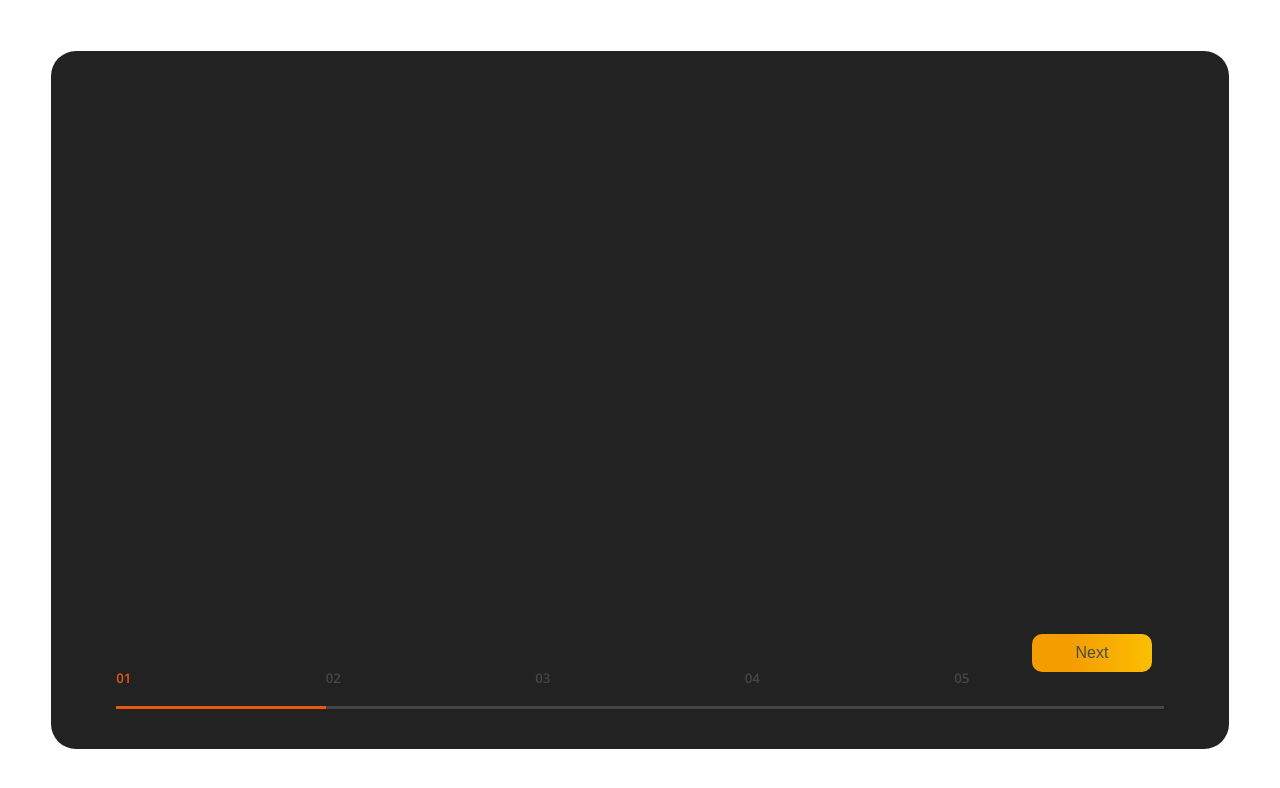
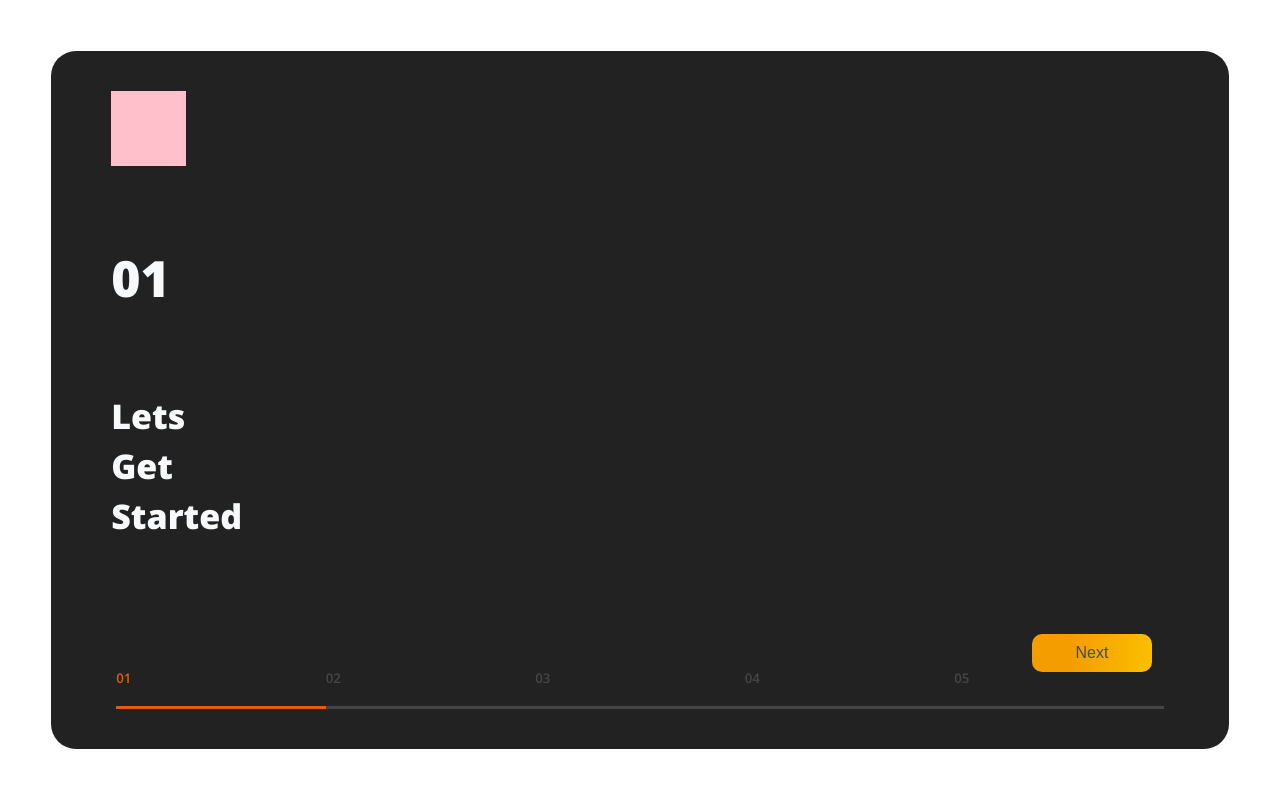
Before and after one commit to Paddyaa5/website-package-project, a React (Create React App) app: page / in a window 1280 px wide. Shown: the top 788 px of the page. Built offline with nearby package versions, Linux system fonts and the light colour scheme.

Commit message:
text and number animation added

```diff
--- a/src/Components/Buttons/NextButton/index.js
+++ b/src/Components/Buttons/NextButton/index.js
@@ -5,14 +5,15 @@ import { StyledButton } from "../../../Styles/CommonStyles";
 const NextButton = styled(StyledButton)`
     bottom: 6vw;
     right: 6vw;
-    background-image: linear-gradient(to right, #FBBF00, #F49D00, #F49D00, #FBBF00);
+    background-image: linear-gradient(to right, #fbbf00, #f49d00, #f49d00, #fbbf00);
     background-size: 200%;
     background-position: right;
     transition: 500ms background-position ease-in-out;
     color: #464c51;
 
     :hover {
-    background-position: left;
+        background-position: left;
+    }
 `;
 
 export default function index({ section, setSection, animate, setAnimate }) {
--- a/src/Components/Buttons/PreviousButton/index.js
+++ b/src/Components/Buttons/PreviousButton/index.js
@@ -11,7 +11,8 @@ const PrevButton = styled(StyledButton)`
     transition: 500ms background-position ease-in-out;
     color: #f8f9fa;
     :hover {
-    background-position: right;
+        background-position: right;
+    }
 `;
 
 export default function index({ section, setSection, animate, setAnimate }) {
--- a/src/Components/LeftCol/ProgressBar.js
+++ b/src/Components/LeftCol/ProgressBar.js
@@ -1,4 +1,4 @@
-import React, { useRef, useEffect, useState } from "react";
+import React, { useRef, useEffect } from "react";
 import styled from "styled-components";
 import gsap from "gsap";
 
@@ -32,7 +32,7 @@ const Container = styled.div`
     }
 `;
 
-export default function ProgressBar({ animate, section, setSection, formData, setFormData }) {
+export default function ProgressBar({ animate }) {
     let number1 = useRef(null);
     let number2 = useRef(null);
     let number3 = useRef(null);
--- /dev/null
+++ b/src/Components/LeftCol/ProgressNumber.js
@@ -0,0 +1,38 @@
+import React, { useRef, useEffect } from "react";
+import styled from "styled-components";
+import gsap from "gsap";
+
+const Container = styled.h1`
+    display: flex;
+    overflow: hidden;
+    color: ${(props) => props.theme.light};
+    font-size: 50px;
+    opacity: 0;
+`;
+
+export default function ProgressNumber({ animate, section }) {
+    let containerRef = useRef(null);
+    let numberRef = useRef(null);
+    let tl = gsap.timeline();
+
+    useEffect(() => {
+        if (animate === 0) {
+            gsap.to(containerRef, {
+                opacity: 1,
+                duration: 0.5,
+                delay: 0.25,
+            });
+        } else {
+            tl.to(numberRef, { y: "-100%", duration: 0.5, ease: "circ.inOut" })
+                .set(numberRef, { y: "100%" })
+                .to(numberRef, { y: 0, duration: 0.5, ease: "circ.inOut" });
+        }
+    }, [animate]);
+
+    return (
+        <Container ref={(el) => (containerRef = el)}>
+            <span>0</span>
+            <span ref={(el) => (numberRef = el)}>{section}</span>
+        </Container>
+    );
+}
--- /dev/null
+++ b/src/Components/LeftCol/ProgressText.js
@@ -0,0 +1,65 @@
+import React, { useRef, useEffect, useState } from "react";
+import styled from "styled-components";
+import gsap from "gsap";
+
+const Container = styled.div`
+    display: flex;
+    overflow: hidden;
+    height: 200px;
+    width: 100%;
+    opacity: 0;
+    display: grid;
+    grid-template-rows: repeat(4, 1fr);
+    h1 {
+        display: flex;
+        width: 100%;
+        align-items: center;
+        overflow: hidden;
+        margin: 0;
+        color: ${(props) => props.theme.light};
+        font-size: 34px;
+    }
+`;
+
+export default function ProgressText({ animate, section }) {
+    let containerRef = useRef(null);
+    const [text, setText] = useState([
+        [""],
+        ["Lets", "Get", "Started"],
+        ["What website", "are you", "looking for?"],
+        ["What website", "are you", "looking for?"],
+        ["What website", "are you", "looking for?"],
+        ["What website", "are you", "looking for?"],
+        ["What website", "are you", "looking for?"],
+    ]);
+    const [activeText, setActiveText] = useState(text[section]);
+    let tl = gsap.timeline();
+
+    useEffect(() => {
+        setActiveText(text[section]);
+    }, [section]);
+
+    useEffect(() => {
+        if (animate === 0) {
+            gsap.to(containerRef, {
+                opacity: 1,
+                duration: 0.5,
+                delay: 0.25,
+            });
+        } else {
+            tl.to(".hide", { y: "-100%", duration: 0.5, stagger: 0.05 })
+                .set(".hide", { y: "100%" })
+                .to(".hide", { y: 0, duration: 0.5, stagger: 0.1 });
+        }
+    }, [animate]);
+
+    return (
+        <Container ref={(el) => (containerRef = el)}>
+            {activeText.map((text, id) => (
+                <h1 key={id}>
+                    <span className="hide">{text}</span>
+                </h1>
+            ))}
+        </Container>
+    );
+}
--- a/src/Components/LeftCol/SectionFive.js
+++ /dev/null
@@ -1,14 +0,0 @@
-import React from "react";
-import styled from "styled-components";
-
-const Container = styled.section`
-    height: 100%;
-    width: 100%;
-    display: flex;
-    justify-content: center;
-    align-items: center;
-`;
-
-export default function SectionFive({ section, setSection, formData, setFormData }) {
-    return <Container>{section}</Container>;
-}
--- a/src/Components/LeftCol/SectionFour.js
+++ /dev/null
@@ -1,14 +0,0 @@
-import React from "react";
-import styled from "styled-components";
-
-const Container = styled.section`
-    height: 100%;
-    width: 100%;
-    display: flex;
-    justify-content: center;
-    align-items: center;
-`;
-
-export default function SectionFour({ section, setSection, formData, setFormData }) {
-    return <Container>{section}</Container>;
-}
--- a/src/Components/LeftCol/SectionOne.js
+++ /dev/null
@@ -1,14 +0,0 @@
-import React from "react";
-import styled from "styled-components";
-
-const Container = styled.section`
-    height: 100%;
-    width: 100%;
-    display: flex;
-    justify-content: center;
-    align-items: center;
-`;
-
-export default function SectionOne({ section, setSection, formData, setFormData }) {
-    return <Container>{section}</Container>;
-}
--- a/src/Components/LeftCol/SectionThree.js
+++ /dev/null
@@ -1,14 +0,0 @@
-import React from "react";
-import styled from "styled-components";
-
-const Container = styled.section`
-    height: 100%;
-    width: 100%;
-    display: flex;
-    justify-content: center;
-    align-items: center;
-`;
-
-export default function SectionThree({ section, setSection, formData, setFormData }) {
-    return <Container>{section}</Container>;
-}
--- a/src/Components/LeftCol/SectionTwo.js
+++ /dev/null
@@ -1,14 +0,0 @@
-import React from "react";
-import styled from "styled-components";
-
-const Container = styled.section`
-    height: 100%;
-    width: 100%;
-    display: flex;
-    justify-content: center;
-    align-items: center;
-`;
-
-export default function SectionTwo({ section, setSection, formData, setFormData }) {
-    return <Container>{section}</Container>;
-}
--- a/src/Components/LeftCol/index.js
+++ b/src/Components/LeftCol/index.js
@@ -2,12 +2,9 @@ import React, { useRef, useEffect } from "react";
 import styled from "styled-components";
 import gsap from "gsap";
 //components
-import SectionOne from "./SectionOne";
-import SectionTwo from "./SectionTwo";
-import SectionThree from "./SectionThree";
-import SectionFour from "./SectionFour";
-import SectionFive from "./SectionFive";
 import ProgressBar from "./ProgressBar";
+import ProgressNumber from "./ProgressNumber";
+import ProgressText from "./ProgressText";
 
 const Container = styled.section`
     position: absolute;
@@ -18,7 +15,12 @@ const Container = styled.section`
     padding: 40px 60px;
     display: flex;
     flex-direction: column;
-    justify-content: flex-end;
+    justify-content: space-between;
+    .logo {
+        height: 75px;
+        width: 75px;
+        background-color: pink;
+    }
 `;
 
 export default function LeftColumn({ animate, section, setSection, formData, setFormData }) {
@@ -54,6 +56,9 @@ export default function LeftColumn({ animate, section, setSection, formData, set
 
     return (
         <Container ref={(el) => (containerRef = el)}>
+            <div className="logo"></div>
+            <ProgressNumber animate={animate} section={section} />
+            <ProgressText animate={animate} section={section} />
             <ProgressBar
                 animate={animate}
                 section={section}
```
